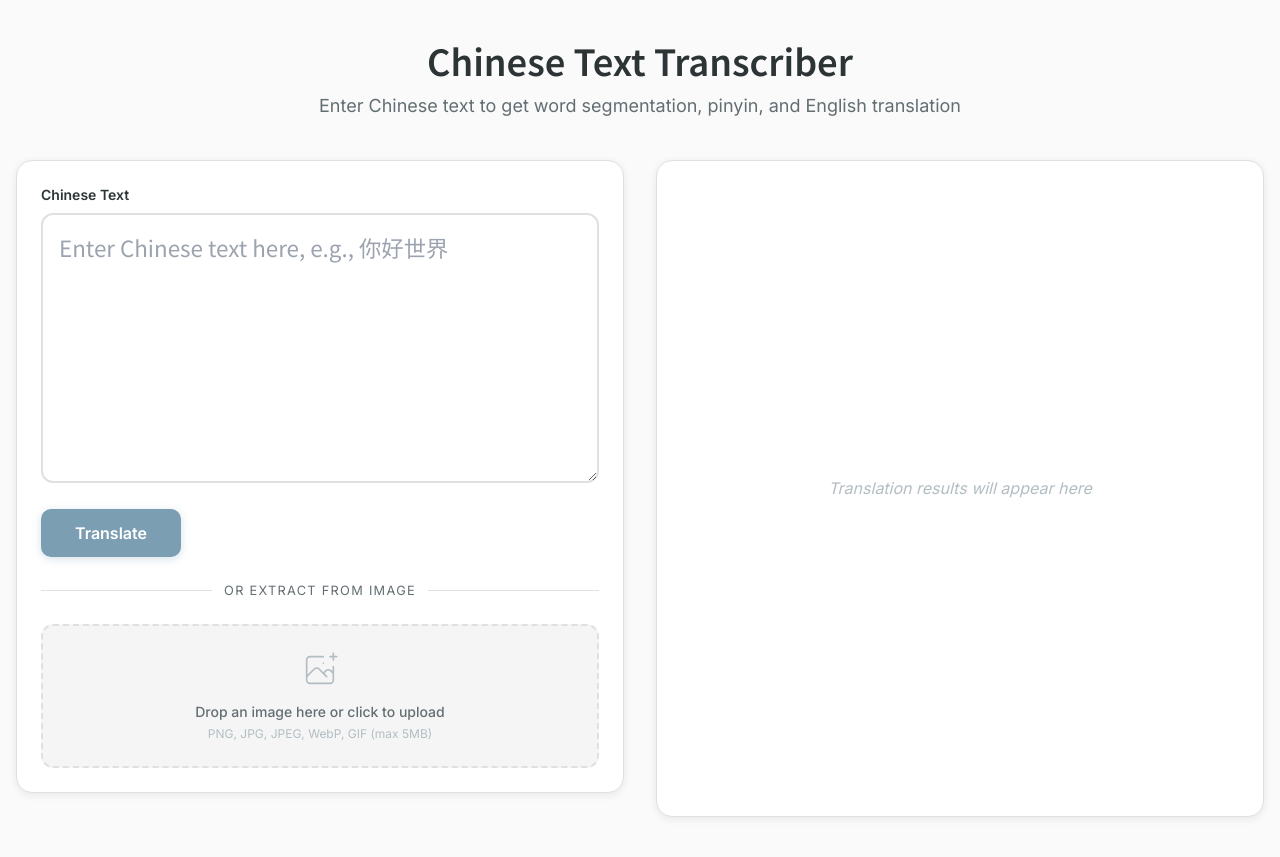
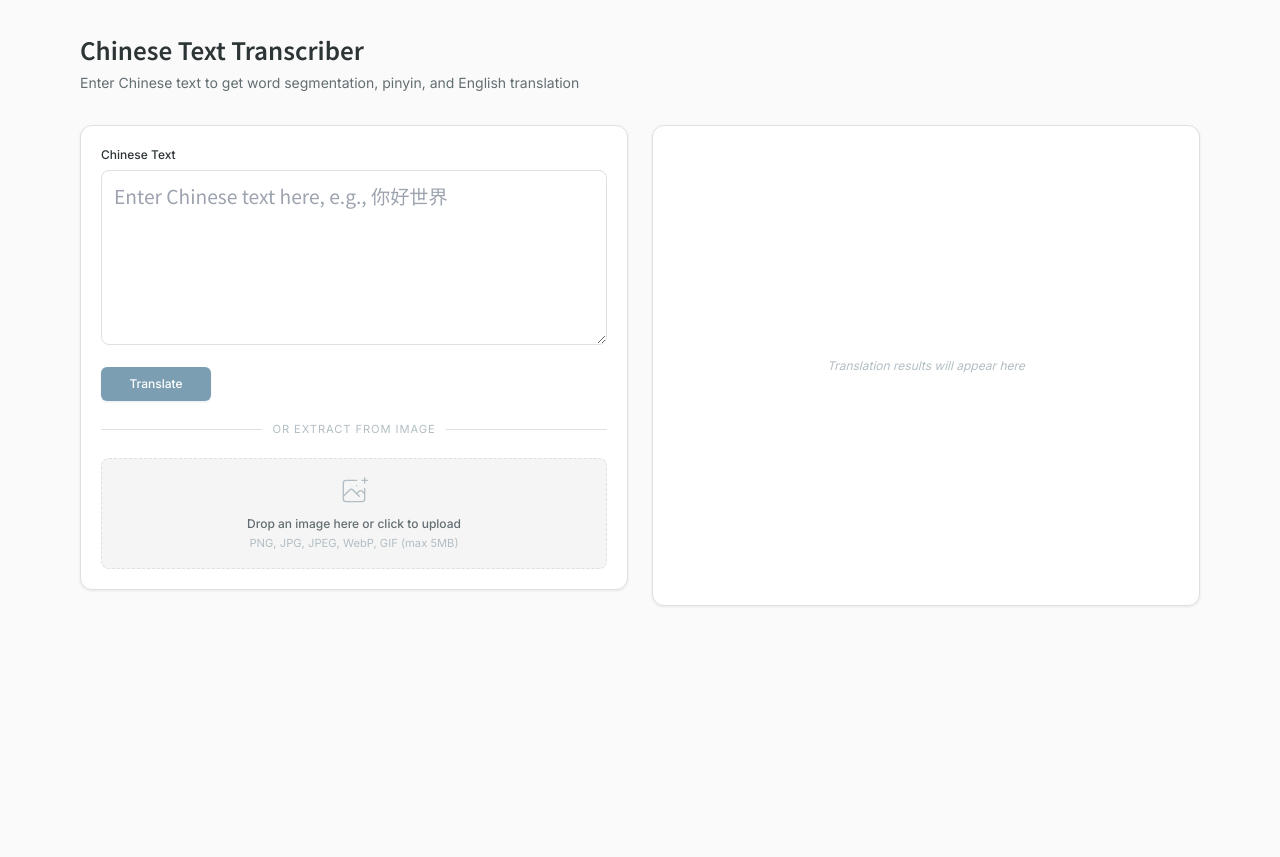
Before and after one commit to anath2/chinese-segmentation, a FastAPI app: page / in a window 1280 px wide. After the commit the page ends 606 px from the top, so only its background shows below. Run offline with FastAPI, Linux system fonts and the light colour scheme; some libraries are stand-ins or nearby versions.

Commit message:
Tightens UI design

```diff
--- a/app/templates/index.html
+++ b/app/templates/index.html
@@ -61,16 +61,20 @@
             --font-body: "Inter", "SF Pro Display", system-ui, sans-serif;
             --font-mono: "JetBrains Mono", "Fira Code", monospace;
 
-            /* Font sizes */
-            --text-chinese: 1.4rem;
-            --text-base: 1rem;
-            --text-sm: 0.875rem;
-            --text-lg: 1.25rem;
-            --text-xl: 1.5rem;
+            /* Font sizes - smaller, refined */
+            --text-xs: 0.7rem;
+            --text-chinese: 1.2rem;
+            --text-base: 0.875rem;
+            --text-sm: 0.75rem;
+            --text-lg: 1rem;
+            --text-xl: 1.125rem;
+            --text-2xl: 1.5rem;
 
             /* Line heights */
-            --leading-segmented: 2.8;
+            --leading-tight: 1.25;
+            --leading-segmented: 2.4;
             --leading-normal: 1.5;
+            --leading-relaxed: 1.75;
         }
 
         body {
@@ -93,8 +97,8 @@
         .segment:nth-child(8n+8) { background: var(--pastel-8); }
 
         .spinner {
-            width: 16px;
-            height: 16px;
+            width: 14px;
+            height: 14px;
             border: 2px solid rgba(255, 255, 255, 0.3);
             border-top-color: white;
             border-radius: 50%;
@@ -111,17 +115,17 @@
 
         .input-card {
             background: var(--surface);
-            border-radius: 16px;
-            box-shadow: 0 2px 8px var(--shadow);
+            border-radius: 12px;
+            box-shadow: 0 1px 3px var(--shadow);
             border: 1px solid var(--border);
         }
 
         .textarea-main {
             font-family: var(--font-chinese);
             font-size: var(--text-chinese);
-            line-height: 1.8;
-            border: 2px solid var(--border);
-            border-radius: 12px;
+            line-height: 1.6;
+            border: 1px solid var(--border);
+            border-radius: 8px;
             transition: all 0.2s ease;
         }
 
@@ -132,10 +136,10 @@
         }
 
         .image-upload-zone {
-            border: 2px dashed var(--border);
-            border-radius: 12px;
+            border: 1px dashed var(--border);
+            border-radius: 8px;
             background: var(--background-alt);
-            transition: all 0.2s ease;
+            transition: all 0.15s ease;
         }
 
         .image-upload-zone:hover {
@@ -145,31 +149,32 @@
 
         .image-upload-zone.drag-over {
             border-color: var(--primary);
-            background: rgba(124, 158, 178, 0.08);
+            background: rgba(124, 158, 178, 0.06);
         }
 
         .btn-primary {
             background: var(--primary);
             color: white;
-            border-radius: 10px;
-            font-weight: 600;
-            transition: all 0.2s ease;
-            box-shadow: 0 2px 8px rgba(124, 158, 178, 0.3);
+            border-radius: 6px;
+            font-weight: 500;
+            font-size: var(--text-sm);
+            transition: all 0.15s ease;
+            box-shadow: 0 1px 2px rgba(124, 158, 178, 0.2);
         }
 
         .btn-primary:hover {
             background: var(--primary-dark);
-            transform: translateY(-1px);
-            box-shadow: 0 4px 12px rgba(124, 158, 178, 0.4);
+            box-shadow: 0 2px 6px rgba(124, 158, 178, 0.3);
         }
 
         .btn-secondary {
             background: transparent;
             color: var(--text-secondary);
             border: 1px solid var(--border);
-            border-radius: 8px;
+            border-radius: 6px;
             font-weight: 500;
-            transition: all 0.2s ease;
+            font-size: var(--text-sm);
+            transition: all 0.15s ease;
         }
 
         .btn-secondary:hover {
@@ -180,11 +185,11 @@
         .section-divider {
             display: flex;
             align-items: center;
-            gap: 12px;
-            color: var(--text-secondary);
-            font-size: 0.8rem;
+            gap: 10px;
+            color: var(--text-muted);
+            font-size: var(--text-xs);
             text-transform: uppercase;
-            letter-spacing: 0.1em;
+            letter-spacing: 0.08em;
         }
 
         .section-divider::before,
@@ -197,21 +202,21 @@
 
         /* Progress bar styles */
         .progress-container {
-            margin-bottom: 1rem;
+            margin-bottom: 0.75rem;
         }
 
         .progress-bar-bg {
             width: 100%;
-            height: 6px;
+            height: 4px;
             background: var(--border);
-            border-radius: 3px;
+            border-radius: 2px;
             overflow: hidden;
         }
 
         .progress-bar-fill {
             height: 100%;
             background: var(--primary);
-            border-radius: 3px;
+            border-radius: 2px;
             transition: width 0.3s ease;
         }
 
@@ -240,40 +245,40 @@
     </style>
 </head>
 <body class="min-h-screen">
-    <div class="container mx-auto px-4 py-10 max-w-7xl">
-        <header class="text-center mb-10">
-            <h1 class="font-chinese text-4xl font-semibold mb-3" style="color: var(--text-primary);">
+    <div class="container mx-auto px-4 py-8 max-w-6xl">
+        <header class="mb-8">
+            <h1 class="font-chinese font-semibold mb-1" style="color: var(--text-primary); font-size: var(--text-2xl);">
                 Chinese Text Transcriber
             </h1>
-            <p class="text-lg" style="color: var(--text-secondary);">
+            <p style="color: var(--text-secondary); font-size: var(--text-base);">
                 Enter Chinese text to get word segmentation, pinyin, and English translation
             </p>
         </header>
 
-        <main class="grid grid-cols-1 lg:grid-cols-2 gap-8 items-start">
+        <main class="grid grid-cols-1 lg:grid-cols-2 gap-6 items-start">
             <!-- Left Column: Unified Input -->
-            <div class="space-y-6">
-                <div class="input-card p-6 h-[100%]">
+            <div class="space-y-4">
+                <div class="input-card p-5 h-[100%]">
                     <!-- Text Input Form -->
                     <form id="translate-form">
 
-                        <div class="mb-5">
-                            <label for="text" class="block text-sm font-semibold mb-2" style="color: var(--text-primary);">
+                        <div class="mb-4">
+                            <label for="text" class="block font-medium mb-1.5" style="color: var(--text-primary); font-size: var(--text-sm);">
                                 Chinese Text
                             </label>
                             <textarea
                                 id="text"
                                 name="text"
-                                rows="6"
+                                rows="5"
                                 placeholder="Enter Chinese text here, e.g., 你好世界"
                                 required
-                                class="textarea-main w-full px-4 py-3 resize-y"
+                                class="textarea-main w-full px-3 py-2.5 resize-y"
                             ></textarea>
                         </div>
 
-                        <button type="submit" class="btn-primary inline-flex items-center justify-center gap-2 px-6 py-3 min-w-[140px]">
+                        <button type="submit" class="btn-primary inline-flex items-center justify-center gap-1.5 px-4 py-2 min-w-[110px]">
                             <span class="btn-text">Translate</span>
-                            <span class="btn-loading hidden items-center gap-2">
+                            <span class="btn-loading hidden items-center gap-1.5">
                                 <span class="spinner"></span>
                                 Translating...
                             </span>
@@ -281,7 +286,7 @@
                     </form>
 
                     <!-- Divider -->
-                    <div class="section-divider my-6">
+                    <div class="section-divider my-5">
                         <span>or extract from image</span>
                     </div>
 
@@ -292,7 +297,7 @@
                           hx-swap="innerHTML"
                           hx-encoding="multipart/form-data">
 
-                        <div id="drop-zone" class="image-upload-zone p-6 text-center cursor-pointer">
+                        <div id="drop-zone" class="image-upload-zone p-4 text-center cursor-pointer">
                             <input type="file"
                                    id="image-input"
                                    name="file"
@@ -300,29 +305,29 @@
                                    class="hidden">
 
                             <div id="upload-prompt">
-                                <svg class="mx-auto h-10 w-10 mb-3" style="color: var(--text-muted);" stroke="currentColor" fill="none" viewBox="0 0 48 48">
+                                <svg class="mx-auto h-8 w-8 mb-2" style="color: var(--text-muted);" stroke="currentColor" fill="none" viewBox="0 0 48 48">
                                     <path d="M28 8H12a4 4 0 00-4 4v20m32-12v8m0 0v8a4 4 0 01-4 4H12a4 4 0 01-4-4v-4m32-4l-3.172-3.172a4 4 0 00-5.656 0L28 28M8 32l9.172-9.172a4 4 0 015.656 0L28 28m0 0l4 4m4-24h8m-4-4v8m-12 4h.02" stroke-width="2" stroke-linecap="round" stroke-linejoin="round" />
                                 </svg>
-                                <p class="text-sm font-medium" style="color: var(--text-secondary);">
+                                <p class="font-medium" style="color: var(--text-secondary); font-size: var(--text-sm);">
                                     Drop an image here or click to upload
                                 </p>
-                                <p class="mt-1 text-xs" style="color: var(--text-muted);">
+                                <p class="mt-0.5" style="color: var(--text-muted); font-size: var(--text-xs);">
                                     PNG, JPG, JPEG, WebP, GIF (max 5MB)
                                 </p>
                             </div>
 
                             <div id="preview-container" class="hidden">
-                                <img id="image-preview" class="max-h-40 mx-auto rounded-lg shadow-sm">
-                                <p id="file-name" class="mt-3 text-sm font-medium" style="color: var(--text-primary);"></p>
-                                <div class="mt-3 flex items-center justify-center gap-3">
-                                    <button type="submit" class="btn-secondary px-4 py-2 text-sm inline-flex items-center gap-2">
+                                <img id="image-preview" class="max-h-32 mx-auto rounded-md shadow-sm">
+                                <p id="file-name" class="mt-2 font-medium" style="color: var(--text-primary); font-size: var(--text-sm);"></p>
+                                <div class="mt-2 flex items-center justify-center gap-2">
+                                    <button type="submit" class="btn-secondary px-3 py-1.5 inline-flex items-center gap-1.5">
                                         <span class="btn-text">Extract Text</span>
-                                        <span class="btn-loading hidden items-center gap-2">
+                                        <span class="btn-loading hidden items-center gap-1.5">
                                             <span class="spinner" style="border-color: rgba(99, 110, 114, 0.3); border-top-color: var(--text-secondary);"></span>
                                             Extracting...
                                         </span>
                                     </button>
-                                    <button type="button" onclick="clearPreview()" class="text-xs hover:underline" style="color: var(--primary);">
+                                    <button type="button" onclick="clearPreview()" class="hover:underline" style="color: var(--primary); font-size: var(--text-xs);">
                                         Remove
                                     </button>
                                 </div>
@@ -336,9 +341,9 @@
             </div>
 
             <!-- Right Column: Segmented Output -->
-            <div id="results" class="input-card h-[100%] overflow-y-auto p-6">
+            <div id="results" class="input-card h-[100%] overflow-y-auto p-5">
                 <div class="h-full flex items-center justify-center">
-                    <p class="text-center italic" style="color: var(--text-muted);">Translation results will appear here</p>
+                    <p class="text-center italic" style="color: var(--text-muted); font-size: var(--text-sm);">Translation results will appear here</p>
                 </div>
             </div>
         </main>
@@ -381,7 +386,7 @@
                 let html = `
                     <div class="relative">
                         <div class="progress-container">
-                            <div class="flex justify-between text-sm mb-2">
+                            <div class="flex justify-between mb-1.5" style="font-size: var(--text-xs);">
                                 <span id="progress-label" style="color: var(--text-secondary);">Segmenting...</span>
                                 <span id="progress-count" style="color: var(--text-secondary);"></span>
                             </div>
@@ -389,19 +394,19 @@
                                 <div id="progress-bar" class="progress-bar-fill" style="width: 0%"></div>
                             </div>
                         </div>
-                        <h2 class="text-lg font-semibold mb-4" style="color: var(--text-primary);">Segmented Text</h2>
+                        <h2 class="font-semibold mb-3" style="color: var(--text-primary); font-size: var(--text-lg);">Segmented Text</h2>
                         <div id="segments-container">
                 `;
 
                 let globalIndex = 0;
                 paragraphs.forEach((para, paraIdx) => {
-                    const marginBottom = para.separator ? para.separator.split('\n').length * 0.5 : 0;
-                    html += `<div class="paragraph flex flex-wrap gap-1.5" style="margin-bottom: ${marginBottom}rem;">`;
+                    const marginBottom = para.separator ? para.separator.split('\n').length * 0.4 : 0;
+                    html += `<div class="paragraph flex flex-wrap gap-1" style="margin-bottom: ${marginBottom}rem;">`;
 
                     // Create placeholder segments based on segment_count
                     for (let i = 0; i < para.segment_count; i++) {
                         html += `
-                            <span class="segment segment-pending inline-block px-2.5 py-1.5 rounded-md border-2 border-transparent"
+                            <span class="segment segment-pending inline-block px-2 py-1 rounded border-2 border-transparent"
                                   style="font-family: var(--font-chinese); font-size: var(--text-chinese);"
                                   data-index="${globalIndex}"
                                   data-paragraph="${paraIdx}">Loading...</span>
@@ -415,10 +420,10 @@
                 html += `
                         </div>
                         <!-- Floating tooltip overlay -->
-                        <div id="word-tooltip" class="hidden absolute z-50 rounded-lg shadow-xl p-3 min-w-[160px] pointer-events-none" style="background: var(--tooltip-bg);">
-                            <div class="text-sm font-semibold mb-0.5" style="color: var(--tooltip-text);" id="tooltip-pinyin"></div>
-                            <div class="text-xs" style="color: var(--tooltip-text); opacity: 0.8;" id="tooltip-english"></div>
-                            <div class="absolute w-2.5 h-2.5 transform rotate-45 -bottom-1 left-1/2 -translate-x-1/2" style="background: var(--tooltip-bg);"></div>
+                        <div id="word-tooltip" class="hidden absolute z-50 rounded-md shadow-lg p-2 min-w-[140px] pointer-events-none" style="background: var(--tooltip-bg);">
+                            <div class="font-semibold mb-0.5" style="color: var(--tooltip-text); font-size: var(--text-sm);" id="tooltip-pinyin"></div>
+                            <div style="color: var(--tooltip-text); opacity: 0.8; font-size: var(--text-xs);" id="tooltip-english"></div>
+                            <div class="absolute w-2 h-2 transform rotate-45 -bottom-1 left-1/2 -translate-x-1/2" style="background: var(--tooltip-bg);"></div>
                         </div>
                     </div>
                 `;
@@ -447,7 +452,7 @@
                     segment.style.background = getPastelColor(result.index);
                     segment.style.color = 'var(--text-primary)';
                     segment.style.cursor = 'pointer';
-                    segment.classList.add('transition-all', 'duration-150', 'hover:-translate-y-0.5', 'hover:shadow-md');
+                    segment.classList.add('transition-all', 'duration-150', 'hover:-translate-y-px', 'hover:shadow-sm');
                     segment.dataset.pinyin = result.pinyin;
                     segment.dataset.english = result.english;
 
@@ -545,18 +550,18 @@
                 const tableContainer = document.getElementById('translation-table');
                 if (tableContainer) {
                     let tableHtml = `
-                        <div class="p-5 rounded-2xl" style="background: var(--surface); box-shadow: 0 2px 8px var(--shadow); border: 1px solid var(--border);">
+                        <div class="p-4 rounded-xl" style="background: var(--surface); box-shadow: 0 1px 3px var(--shadow); border: 1px solid var(--border);">
                             <button id="toggle-details-btn" class="flex items-center justify-between w-full text-left">
-                                <h3 class="text-base font-semibold" style="color: var(--text-primary);">Translation Details</h3>
-                                <span id="toggle-icon" class="text-lg" style="color: var(--text-muted);">+</span>
+                                <h3 class="font-semibold" style="color: var(--text-primary); font-size: var(--text-base);">Translation Details</h3>
+                                <span id="toggle-icon" style="color: var(--text-muted); font-size: var(--text-lg);">+</span>
                             </button>
-                            <div id="details-content" class="hidden mt-4 overflow-x-auto">
+                            <div id="details-content" class="hidden mt-3 overflow-x-auto">
                                 <table class="w-full text-left">
                                     <thead>
                                         <tr style="border-bottom: 1px solid var(--border);">
-                                            <th class="py-2 px-3 text-xs font-semibold uppercase tracking-wider" style="color: var(--text-muted);">Chinese</th>
-                                            <th class="py-2 px-3 text-xs font-semibold uppercase tracking-wider" style="color: var(--text-muted);">Pinyin</th>
-                                            <th class="py-2 px-3 text-xs font-semibold uppercase tracking-wider" style="color: var(--text-muted);">English</th>
+                                            <th class="py-1.5 px-2 font-semibold uppercase tracking-wider" style="color: var(--text-muted); font-size: var(--text-xs);">Chinese</th>
+                                            <th class="py-1.5 px-2 font-semibold uppercase tracking-wider" style="color: var(--text-muted); font-size: var(--text-xs);">Pinyin</th>
+                                            <th class="py-1.5 px-2 font-semibold uppercase tracking-wider" style="color: var(--text-muted); font-size: var(--text-xs);">English</th>
                                         </tr>
                                     </thead>
                                     <tbody>
@@ -565,9 +570,9 @@
                     results.forEach((item, index) => {
                         tableHtml += `
                             <tr class="cursor-pointer translation-row" style="border-bottom: 1px solid var(--background-alt);" data-index="${index}">
-                                <td class="py-2.5 px-3" style="font-family: var(--font-chinese); font-size: var(--text-chinese); color: var(--text-primary);">${item.segment}</td>
-                                <td class="py-2.5 px-3" style="color: var(--text-secondary);">${item.pinyin}</td>
-                                <td class="py-2.5 px-3" style="color: var(--secondary);">${item.english}</td>
+                                <td class="py-2 px-2" style="font-family: var(--font-chinese); font-size: var(--text-chinese); color: var(--text-primary);">${item.segment}</td>
+                                <td class="py-2 px-2" style="color: var(--text-secondary); font-size: var(--text-sm);">${item.pinyin}</td>
+                                <td class="py-2 px-2" style="color: var(--secondary-dark); font-size: var(--text-sm);">${item.english}</td>
                             </tr>
                         `;
                     });
@@ -594,8 +599,8 @@
             function showError(message) {
                 const resultsDiv = document.getElementById('results');
                 resultsDiv.innerHTML = `
-                    <div class="p-4 rounded-lg" style="background: var(--error); border-left: 4px solid var(--secondary-dark);">
-                        <p style="color: var(--text-primary);">${message}</p>
+                    <div class="p-3 rounded-md" style="background: var(--error); border-left: 3px solid var(--secondary-dark);">
+                        <p style="color: var(--text-primary); font-size: var(--text-sm);">${message}</p>
                     </div>
                 `;
             }
@@ -612,8 +617,8 @@
                 resultsDiv.innerHTML = `
                     <div class="h-full flex items-center justify-center">
                         <div class="text-center">
-                            <div class="spinner mx-auto mb-3" style="width: 24px; height: 24px; border-color: rgba(124, 158, 178, 0.3); border-top-color: var(--primary);"></div>
-                            <p style="color: var(--text-muted);">Segmenting text...</p>
+                            <div class="spinner mx-auto mb-2" style="width: 20px; height: 20px; border-color: rgba(124, 158, 178, 0.3); border-top-color: var(--primary);"></div>
+                            <p style="color: var(--text-muted); font-size: var(--text-sm);">Segmenting text...</p>
                         </div>
                     </div>
                 `;
```
